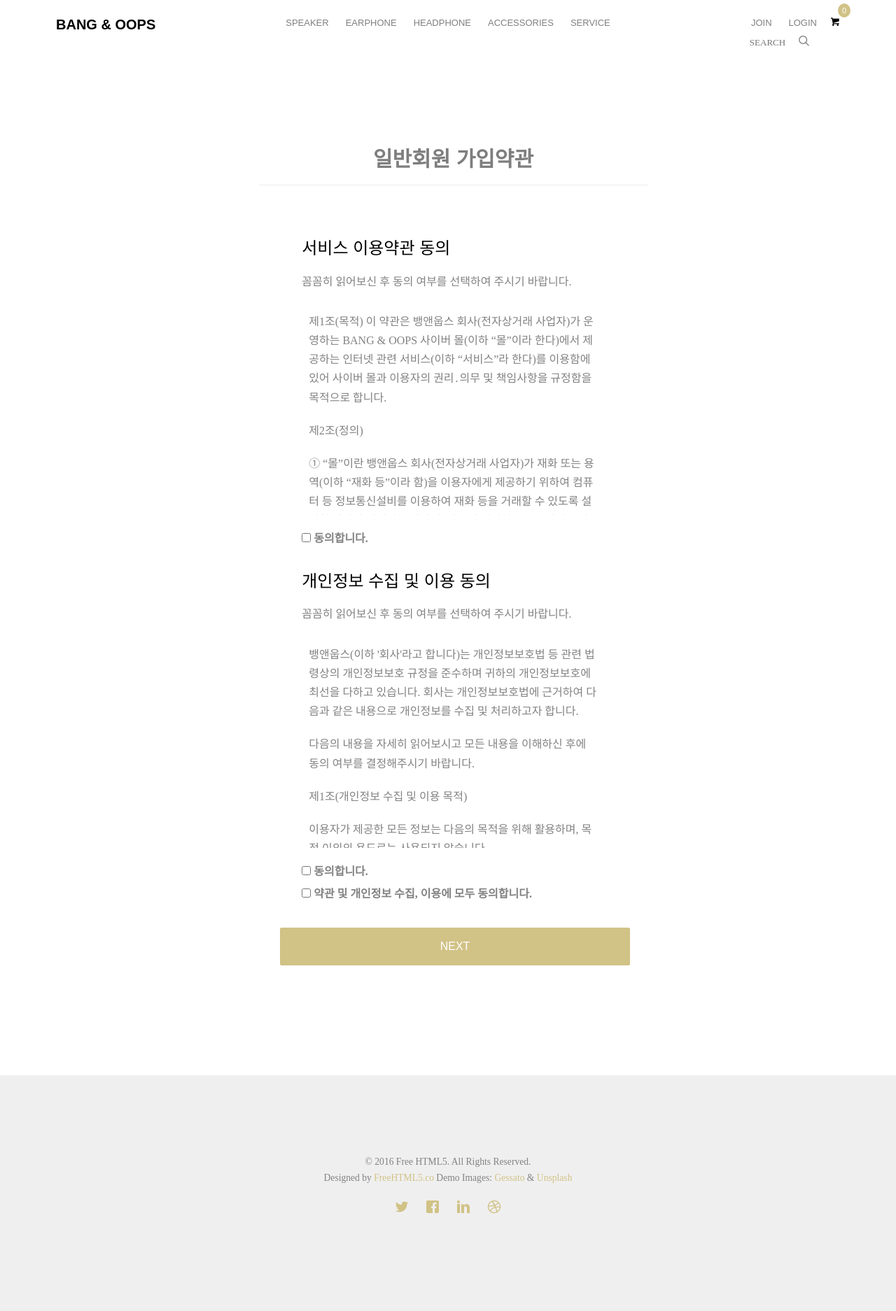
After one commit to isility/bang, a Spring Boot app: page /costomerterms in a window 1280 px wide. The commit adds this page. Shown: the whole page at 70% size. Run offline with Spring Boot 4, Linux system fonts and the light colour scheme; some libraries are stand-ins or nearby versions; some web fonts are replaced.

Commit message:
약관 동의(미동의 시 로그인 불가까지)

```diff
--- a/src/main/java/kr/co/jhta/bang/finalproject/Control/JoinController.java
+++ b/src/main/java/kr/co/jhta/bang/finalproject/Control/JoinController.java
@@ -10,4 +10,14 @@ public class JoinController {
     public String join() {
         return "join/join.html";
     }
+
+    @GetMapping("/costomerterms")
+    public String terms() {
+        return "join/costomerterms.html";
+    }
+
+    @GetMapping("/joinForm")
+    public String joinForm() {
+        return "join/joinForm.html";
+    }
 }
--- /dev/null
+++ b/src/main/resources/templates/join/costomerterms.html
@@ -0,0 +1,331 @@
+<!DOCTYPE HTML>
+<html>
+<head>
+    <meta charset="utf-8">
+    <meta http-equiv="X-UA-Compatible" content="IE=edge">
+    <title>costomerterms</title>
+    <meta name="viewport" content="width=device-width, initial-scale=1">
+    <meta name="description" content="Free HTML5 Website Template by gettemplates.co" />
+    <meta name="keywords" content="free website templates, free html5, free template, free bootstrap, free website template, html5, css3, mobile first, responsive" />
+    <meta name="author" content="gettemplates.co" />
+
+
+    <!-- Facebook and Twitter integration -->
+    <meta property="og:title" content=""/>
+    <meta property="og:image" content=""/>
+    <meta property="og:url" content=""/>
+    <meta property="og:site_name" content=""/>
+    <meta property="og:description" content=""/>
+    <meta name="twitter:title" content="" />
+    <meta name="twitter:image" content="" />
+    <meta name="twitter:url" content="" />
+    <meta name="twitter:card" content="" />
+
+    <!-- <link href="https://fonts.googleapis.com/css?family=Montserrat:400,700" rel="stylesheet"> -->
+    <!-- <link href="https://fonts.googleapis.com/css?family=Playfair+Display:400,400i" rel="stylesheet"> -->
+
+    <!-- Animate.css -->
+    <link rel="stylesheet" href="css/animate.css">
+    <!-- Icomoon Icon Fonts-->
+    <link rel="stylesheet" href="css/icomoon.css">
+    <!-- Bootstrap  -->
+    <link rel="stylesheet" href="css/bootstrap.css">
+
+    <!-- Flexslider  -->
+    <link rel="stylesheet" href="css/flexslider.css">
+
+
+    <!-- Owl Carousel  -->
+    <link rel="stylesheet" href="css/owl.carousel.min.css">
+    <link rel="stylesheet" href="css/owl.theme.default.min.css">
+
+    <!-- Theme style  -->
+    <link rel="stylesheet" href="css/style.css">
+
+    <!-- Modernizr JS -->
+    <script src="js/modernizr-2.6.2.min.js"></script>
+    <!-- FOR IE9 below -->
+    <!--[if lt IE 9]>
+    <script src="js/respond.min.js"></script>
+    <![endif]-->
+
+    <script src="https://cdn.jsdelivr.net/npm/@popperjs/core@2.11.6/dist/umd/popper.min.js" integrity="sha384-oBqDVmMz9ATKxIep9tiCxS/Z9fNfEXiDAYTujMAeBAsjFuCZSmKbSSUnQlmh/jp3" crossorigin="anonymous"></script>
+    <script src="https://cdn.jsdelivr.net/npm/bootstrap@5.2.3/dist/js/bootstrap.min.js" integrity="sha384-cuYeSxntonz0PPNlHhBs68uyIAVpIIOZZ5JqeqvYYIcEL727kskC66kF92t6Xl2V" crossorigin="anonymous"></script>
+
+
+    <script>
+        function checkAgreements() {
+            var checkBox1 = document.getElementById("flexCheckDefault1");
+            var checkBox2 = document.getElementById("flexCheckDefault2");
+            var checkBox3 = document.getElementById("flexCheckDefault3");
+
+            // "서비스 이용약관 동의"와 "개인정보 수집 및 이용 동의" 가 체크 되면 "모두 동의합니다." 자동 체크
+            if (checkBox1.checked && checkBox2.checked) {
+                checkBox3.checked = true;
+            } else {
+                checkBox3.checked = false;
+            }
+        }
+
+        function checkAllAgreements() {
+            var checkBox1 = document.getElementById("flexCheckDefault1");
+            var checkBox2 = document.getElementById("flexCheckDefault2");
+            var checkBox3 = document.getElementById("flexCheckDefault3");
+
+            // "모두 동의합니다." 버튼이 체크되면 "서비스 이용약관 동의"와 "개인정보 수집 및 이용 동의" 체크박스 자동 체크
+            if (checkBox3.checked) {
+                checkBox1.checked = true;
+                checkBox2.checked = true;
+            }
+        }
+
+        function beforeAgree() {
+            var checkBox3 = document.getElementById("flexCheckDefault3");
+            var checkAgree = document.getElementById("notAgree");
+            if(checkBox3.checked) {
+                window.location.href = "joinForm";
+            } else {
+                checkAgree.style.display = "block";
+            }
+        }
+    </script>
+
+
+    <style>
+        h3 {
+            margin-top: 30px;
+        }
+
+        /* 약관 컨테이너 */
+        .col-md-10 col-md-offset-1 {
+          width: 500px; /* 원하는 너비로 조정 */
+          height: 300px; /* 원하는 높이로 조정 */
+          border: 1px solid #ccc;
+          overflow-y: hidden; /* 세로 스크롤 막기 */
+        }
+
+        /* 약관 내용 */
+        .scrollable-content {
+          height: 300px;
+          overflow-y: scroll; /* 세로 스크롤 추가 */
+          padding: 10px;
+          margin-top: 20px;
+          margin-bottom: 20px;
+        }
+
+        #notAgree {
+            display: none;
+        }
+
+    </style>
+
+
+
+</head>
+<body>
+
+<div class="fh5co-loader"></div>
+
+<div id="page">
+    <nav class="fh5co-nav" role="navigation">
+        <div class="container">
+            <div class="row">
+                <div class="col-md-3 col-xs-2">
+                    <div id="fh5co-logo"><a href="index.html">Bang & Oops</a></div>
+                </div>
+                <div class="col-md-6 col-xs-6 text-center menu-1">
+                    <ul>
+                        <li><a href="productList.html">SPEAKER</a></li>
+                        <li><a href="productList.html">EARPHONE</a></li>
+                        <li><a href="productList.html">HEADPHONE</a></li>
+                        <li><a href="productList.html">ACCESSORIES</a></li>
+                        <li><a href="services.html">SERVICE</a></li>
+                    </ul>
+                </div>
+                <div class="col-md-3 col-xs-4 text-right hidden-xs menu-2">
+                    <ul>
+                        <li class="shopping-cart menu-2"><a href="#" class="cart"><span><small>0</small><i
+                                class="icon-shopping-cart"></i></span></a></li>
+                        <li class="login menu-2"><a href="join">JOIN</a></li>
+                        <li class="login menu-2"><a href="login">login</a></li>
+                        <li class="search menu-2">
+                            <div class="input-group">
+                                <input type="text" placeholder="SEARCH">
+                                <span class="input-group-btn">
+                              <button class="btn btn-primary" type="button"><i
+                                      class="icon-search"></i></button>
+                           </span>
+                            </div>
+                        </li>
+
+                    </ul>
+                </div>
+            </div>
+        </div>
+    </nav>
+
+
+    <!-- ============================================================= -->
+
+    <div id="fh5co-contact">
+        <div class="container">
+            <div class="row">
+
+                <div class="col-md-6 animate-box" style="position: relative; left: 300px;">
+                    <h2 style="color:#7E7E7E ; font-weight: bold; position: relative; text-align: center;">일반회원 가입약관</h2>
+                    <hr>
+                    <br>
+                        <div class="fh5co-tab-content tab-content active" data-tab-content="1">
+                            <div class="col-md-10 col-md-offset-1">
+                                <h3>서비스 이용약관 동의</h3>
+                                <span class="areyouagree">꼼꼼히 읽어보신 후 동의 여부를 선택하여 주시기 바랍니다.</span>
+                                <div class="scrollable-content">
+                                    <p>제1조(목적) 이 약관은 뱅앤웁스 회사(전자상거래 사업자)가 운영하는 BANG & OOPS 사이버 몰(이하 “몰”이라 한다)에서 제공하는 인터넷 관련 서비스(이하 “서비스”라 한다)를 이용함에 있어 사이버 몰과 이용자의 권리․의무 및 책임사항을 규정함을 목적으로 합니다.</p>
+
+                                    <p>제2조(정의)</p>
+
+                                    <p>① “몰”이란 뱅앤웁스 회사(전자상거래 사업자)가 재화 또는 용역(이하 “재화 등”이라 함)을 이용자에게 제공하기 위하여 컴퓨터 등 정보통신설비를 이용하여 재화 등을 거래할 수 있도록 설정한 가상의 영업장을 말하며, 아울러 사이버몰을 운영하는 사업자의 의미로도 사용합니다.</p>
+                                    <p>② “이용자”란 “몰”에 접속하여 이 약관에 따라 “몰”이 제공하는 서비스를 받는 회원을 말합니다.</p>
+                                    <p>③ ‘회원’이라 함은 “몰”에 회원등록을 한 자로서, 계속적으로 “몰”이 제공하는 서비스를 이용할 수 있는 자를 말합니다.</p>
+
+                                    <p>제3조 (약관 등의 명시와 설명 및 개정)</p>
+
+                                    <p>① “몰”은 이 약관의 내용과 상호 및 대표자 성명, 영업소 소재지 주소(소비자의 불만을 처리할 수 있는 곳의 주소를 포함), 전화번호․모사전송번호․전자우편주소, 사업자등록번호, 통신판매업 신고번호, 개인정보관리책임자등을 이용자가 쉽게 알 수 있도록 00 사이버몰의 초기 서비스화면(전면)에 게시합니다. 다만, 약관의 내용은 이용자가 연결화면을 통하여 볼 수 있도록 할 수 있습니다.</p>
+                                    <p>② “몰은 이용자가 약관에 동의하기에 앞서 약관에 정하여져 있는 내용 중 청약철회․배송책임․환불조건 등과 같은 중요한 내용을 이용자가 이해할 수 있도록 별도의 연결화면 또는 팝업화면 등을 제공하여 이용자의 확인을 구하여야 합니다.</p>
+                                    <p>③ “몰”은 「전자상거래 등에서의 소비자보호에 관한 법률」, 「약관의 규제에 관한 법률」, 「전자문서 및 전자거래기본법」, 「전자금융거래법」, 「전자서명법」, 「정보통신망 이용촉진 및 정보보호 등에 관한 법률」, 「방문판매 등에 관한 법률」, 「소비자기본법」 등 관련 법을 위배하지 않는 범위에서 이 약관을 개정할 수 있습니다.</p>
+                                    <p>④ “몰”이 약관을 개정할 경우에는 적용일자 및 개정사유를 명시하여 현행약관과 함께 몰의 초기화면에 그 적용일자 7일 이전부터 적용일자 전일까지 공지합니다. 다만, 이용자에게 불리하게 약관내용을 변경하는 경우에는 최소한 30일 이상의 사전 유예기간을 두고 공지합니다.  이 경우 "몰“은 개정 전 내용과 개정 후 내용을 명확하게 비교하여 이용자가 알기 쉽도록 표시합니다.</p>
+                                    <p>⑤ “몰”이 약관을 개정할 경우에는 그 개정약관은 그 적용일자 이후에 체결되는 계약에만 적용되고 그 이전에 이미 체결된 계약에 대해서는 개정 전의 약관조항이 그대로 적용됩니다. 다만 이미 계약을 체결한 이용자가 개정약관 조항의 적용을 받기를 원하는 뜻을 제3항에 의한 개정약관의 공지기간 내에 “몰”에 송신하여 “몰”의 동의를 받은 경우에는 개정약관 조항이 적용됩니다.</p>
+                                    <p>⑥ 이 약관에서 정하지 아니한 사항과 이 약관의 해석에 관하여는 전자상거래 등에서의 소비자보호에 관한 법률, 약관의 규제 등에 관한 법률, 공정거래위원회가 정하는 전자상거래 등에서의 소비자 보호지침 및 관계법령 또는 상관례에 따릅니다.</p>
+                                </div>
+                                    <div class="form-check">
+                                    <input class="form-check-input" type="checkbox" value="" id="flexCheckDefault1" onchange="checkAgreements()">
+                                    <label class="form-check-label" for="flexCheckDefault1">
+                                        동의합니다.
+                                    </label>
+                                </div>
+                            </div>
+                        </div>
+
+
+                        <div class="fh5co-tab-content tab-content active" data-tab-content="1">
+                            <div class="col-md-10 col-md-offset-1">
+                                <h3>개인정보 수집 및 이용 동의</h3>
+                                <span class="areyouagree">꼼꼼히 읽어보신 후 동의 여부를 선택하여 주시기 바랍니다.</span>
+                                <div class="scrollable-content">
+
+                                    <p>뱅앤웁스(이하 '회사'라고 합니다)는 개인정보보호법 등 관련 법령상의 개인정보보호 규정을 준수하며 귀하의 개인정보보호에 최선을 다하고 있습니다. 회사는 개인정보보호법에 근거하여 다음과 같은 내용으로 개인정보를 수집 및 처리하고자 합니다.</p>
+                                    <p>다음의 내용을 자세히 읽어보시고 모든 내용을 이해하신 후에 동의 여부를 결정해주시기 바랍니다.</p>
+
+
+                                    <p>제1조(개인정보 수집 및 이용 목적)</p>
+
+                                    <p>이용자가 제공한 모든 정보는 다음의 목적을 위해 활용하며, 목적 이외의 용도로는 사용되지 않습니다.</p>
+                                    <p>- 본인확인</p>
+
+                                    <p>제2조(개인정보 수집 및 이용 항목)</p>
+
+                                    <p>회사는 개인정보 수집 목적을 위하여 다음과 같은 정보를 수집합니다.</p>
+                                    <p>- 성명, 주소, 전화번호, 이메일, 성별, 나이 및 생년월일</p>
+
+                                    <p>제3조(개인정보 보유 및 이용 기간)</p>
+
+                                    <p>수집한 개인정보는 수집·이용 동의일로부터 개인정보 수집·이용 목적을 달성할 때까지 보관 및 이용합니다.</p>
+                                    <p>개인정보 보유기간의 경과, 처리목적의 달성 등 개인정보가 불필요하게 되었을 때에는 지체없이 해당 개인정보를 파기합니다.</p>
+
+
+                                    <p>제4조(동의 거부 관리)</p>
+
+                                    <p>귀하는 본 안내에 따른 개인정보 수집·이용에 대하여 동의를 거부할 권리가 있습니다. 다만, 귀하가 개인정보 동의를 거부하시는 경우에 서비스 이용 중 일부 제약의 불이익이 발생할 수 있음을 알려드립니다.</p>
+
+                                    <p>본인은 위의 동의서 내용을 충분히 숙지하였으며,위와 같이 개인정보를 수집·이용하는데 동의합니다.</p>
+
+                                </div>
+                                <div class="form-check">
+                                    <input class="form-check-input" type="checkbox" value="" id="flexCheckDefault2" onchange="checkAgreements()">
+                                    <label class="form-check-label" for="flexCheckDefault2">
+                                        동의합니다.
+                                    </label>
+                                </div>
+
+                                <div class="form-check">
+                                    <input class="form-check-input" type="checkbox" value="" id="flexCheckDefault3" onchange="checkAllAgreements()">
+                                    <label class="form-check-label" for="flexCheckDefault3">
+                                        약관 및 개인정보 수집, 이용에 모두 동의합니다.
+                                    </label>
+                                </div>
+
+                            </div>
+                        </div>
+
+
+
+
+                    <div class="form-group">
+                        <input type="button" value="NEXT" class="btn btn-primary" style="width: 500px;height: 54px; margin: 30px;" onclick="beforeAgree()">
+                    </div>
+
+
+                    <div class="alert alert-danger" id="notAgree" role="alert" style="font-weight: bold; width: 500px;height: 54px; margin: 30px; margin-top: -30px;">
+                        모두 동의하지 않으면 회원 가입이 제한됩니다.
+                    </div>
+
+                </div>
+            </div>
+
+        </div>
+    </div>
+
+
+
+    <footer id="fh5co-footer" role="contentinfo">
+        <div class="container">
+
+
+            <div class="row copyright">
+                <div class="col-md-12 text-center">
+                    <p>
+                        <small class="block">&copy; 2016 Free HTML5. All Rights Reserved.</small>
+                        <small class="block">Designed by <a href="http://freehtml5.co/" target="_blank">FreeHTML5.co</a> Demo Images: <a href="http://blog.gessato.com/" target="_blank">Gessato</a> &amp; <a href="http://unsplash.co/" target="_blank">Unsplash</a></small>
+                    </p>
+                    <p>
+                    <ul class="fh5co-social-icons">
+                        <li><a href="#"><i class="icon-twitter"></i></a></li>
+                        <li><a href="#"><i class="icon-facebook"></i></a></li>
+                        <li><a href="#"><i class="icon-linkedin"></i></a></li>
+                        <li><a href="#"><i class="icon-dribbble"></i></a></li>
+                    </ul>
+                    </p>
+                </div>
+            </div>
+
+        </div>
+    </footer>
+</div>
+
+<div class="gototop js-top">
+    <a href="#" class="js-gotop"><i class="icon-arrow-up"></i></a>
+</div>
+
+<!-- jQuery -->
+<script src="js/jquery.min.js"></script>
+<!-- jQuery Easing -->
+<script src="js/jquery.easing.1.3.js"></script>
+<!-- Bootstrap -->
+<script src="js/bootstrap.min.js"></script>
+<!-- Waypoints -->
+<script src="js/jquery.waypoints.min.js"></script>
+<!-- Carousel -->
+<script src="js/owl.carousel.min.js"></script>
+<!-- countTo -->
+<script src="js/jquery.countTo.js"></script>
+<!-- Flexslider -->
+<script src="js/jquery.flexslider-min.js"></script>
+<!-- Google Map -->
+<script src="https://maps.googleapis.com/maps/api/js?key=AIzaSyCefOgb1ZWqYtj7raVSmN4PL2WkTrc-KyA&sensor=false"></script>
+<script src="js/google_map.js"></script>
+
+<!-- Main -->
+<script src="js/main.js"></script>
+
+</body>
+</html>
```
Also changed, not shown: src/main/resources/templates/join/join.html (+5 -6 lines), src/main/resources/templates/join/joinForm.html (added, +190 -0 lines).
